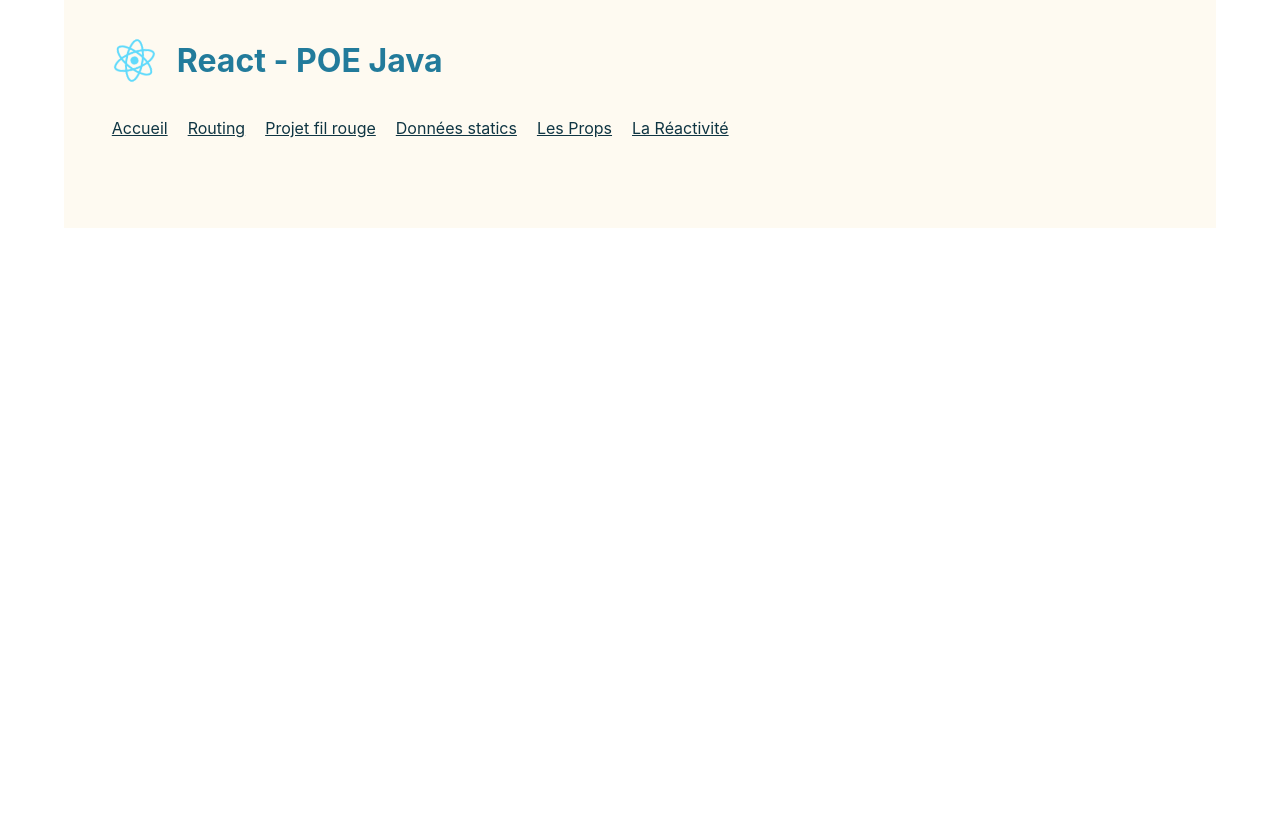
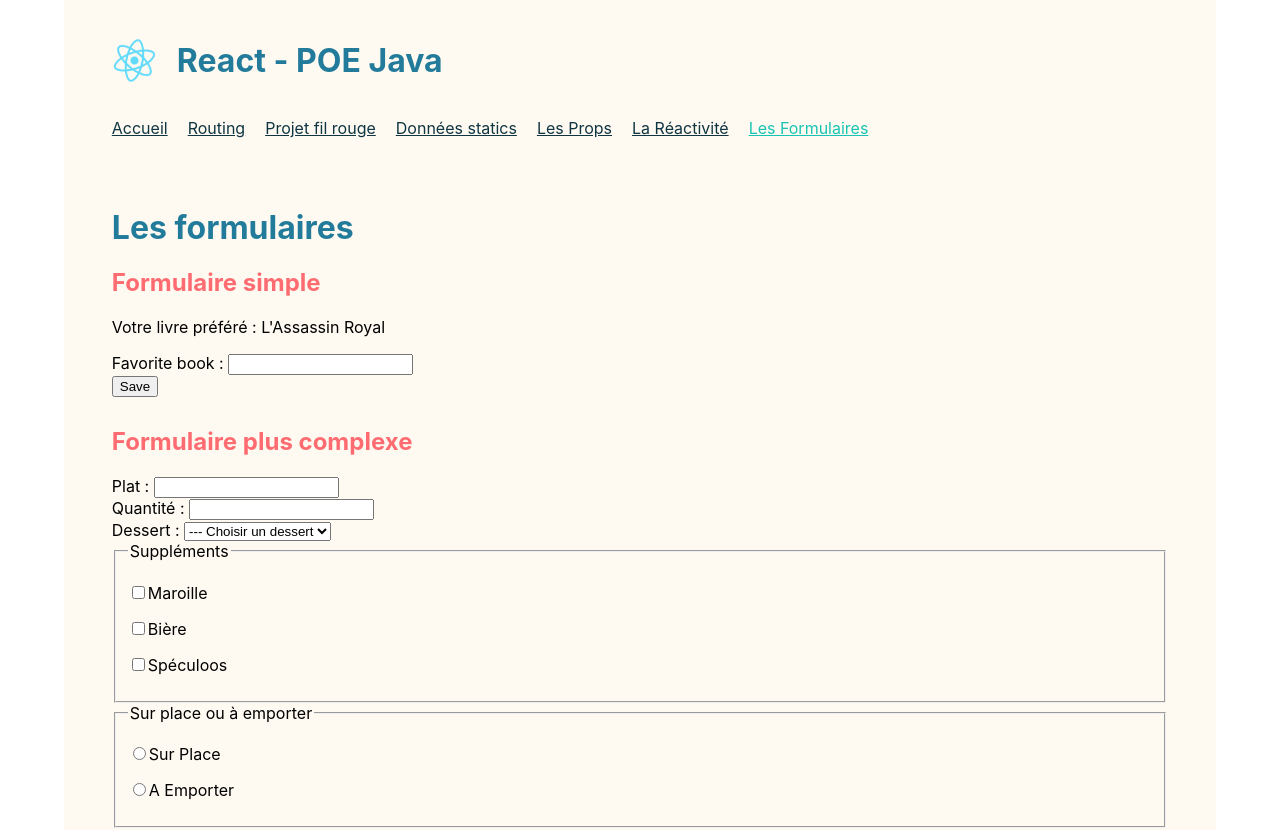
Before and after one commit to Maeglin1908/2022-07-18-react-redux, a React (Create React App) app in the folder react-poe-java/: page /forms in a window 1280 px wide. Shown: the top 830 px of the page. Before the commit the page ends 800 px from the top, so only its background shows below. Built offline with nearby package versions, Linux system fonts and the light colour scheme.

Commit message:
Addef forms (simple & more complex)

```diff
--- a/react-poe-java/src/App.js
+++ b/react-poe-java/src/App.js
@@ -1,6 +1,7 @@
 import { BrowserRouter, Route, Routes } from "react-router-dom";
 import Logo from "./components/Logo";
 import Navigation from "./components/Navigation";
+import Formulaire from "./pages/Formulaire";
 import Presentation from "./pages/Presentation";
 import Projet from "./pages/Projet";
 import Props from "./pages/Props";
@@ -26,6 +27,7 @@ function App() {
                         <Route path="/statics" element={<StaticData />} />
                         <Route path="/props" element={<Props />} />
                         <Route path="/reactivity" element={<Reactivity />} />
+                        <Route path="/forms" element={<Formulaire />} />
                     </Routes>
                 </main>
             </BrowserRouter>
--- a/react-poe-java/src/components/Navigation.js
+++ b/react-poe-java/src/components/Navigation.js
@@ -23,6 +23,9 @@ const Navigation = () => {
                 <li>
                     <NavLink to="/reactivity">La Réactivité</NavLink>
                 </li>
+                <li>
+                    <NavLink to="/forms">Les Formulaires</NavLink>
+                </li>
             </ul>
         </nav>
     );
--- /dev/null
+++ b/react-poe-java/src/pages/Formulaire.js
@@ -0,0 +1,131 @@
+import { useState } from "react";
+
+const Formulaire = function () {
+    const [book, setBook] = useState("L'Assassin Royal");
+    const [bookError, setBookError] = useState(false);
+    function saveBook(event) {
+        event.preventDefault();
+        const newBook = event.target?.book.value.trim();
+        if (newBook) {
+            setBook(newBook);
+            setBookError(false);
+            event.target.reset();
+        } else {
+            setBookError(true);
+        }
+    }
+    const [command, setCommand] = useState({});
+
+    function handleOrder(event) {
+        event.preventDefault();
+        const form = event.target;
+        const newOrder = {};
+        for (let i = 0; i < form.length; i++) {
+            const input = form[i];
+            const value = input.value;
+            const type = input.type;
+            const name = input.name;
+            const checked = ["checkbox", "radio"];
+            if (input.name) {
+                if (input.type === "checkbox") {
+                    if (input.checked) {
+                        newOrder[input.name] ??= [];
+                        newOrder[input.name].push(input.value);
+                    }
+                } else if (input.type === "radio") {
+                    if (input.checked) {
+                        newOrder[input.name] = input.value;
+                    }
+                } else {
+                    newOrder[input.name] = input.value;
+                }
+            }
+        }
+        setCommand(newOrder);
+        console.log(newOrder);
+    }
+
+    return (
+        <>
+            <h1>Les formulaires</h1>
+            <article>
+                <h2>Formulaire simple</h2>
+
+                <p>Votre livre préféré : {book}</p>
+
+                <form action="" onSubmit={saveBook}>
+                    <div>
+                        <label htmlFor="book">Favorite book : </label>
+                        <input id="book" name="book" type="text" />
+                        {bookError && (
+                            <p className="error" style={{ color: "red" }}>
+                                Veuillez entrer un titre
+                            </p>
+                        )}
+                    </div>
+                    <button type="submit">Save</button>
+                </form>
+            </article>
+
+            <article>
+                <h2>Formulaire plus complexe</h2>
+
+                <form onSubmit={handleOrder}>
+                    <div>
+                        <label htmlFor="plat">Plat : </label>
+                        <input type="text" name="plat" />
+                    </div>
+                    <div>
+                        <label htmlFor="quantity">Quantité : </label>
+                        <input type="number" name="quantity" />
+                    </div>
+                    <div>
+                        <label htmlFor="dessert">Dessert : </label>
+                        <select name="dessert" id="dessert">
+                            <option value="">--- Choisir un dessert</option>
+                            <option value="tiramisu">Tiramisu</option>
+                            <option value="fruits">Salade de fruits</option>
+                            <option value="glace">Glace</option>
+                        </select>
+                    </div>
+
+                    <fieldset>
+                        <legend>Suppléments</legend>
+                        <p>
+                            <input type="checkbox" id="sup1" name="sup" value="maroille" />
+                            <label htmlFor="sup1">Maroille</label>
+                        </p>
+                        <p>
+                            <input type="checkbox" id="sup2" name="sup" value="biere" />
+                            <label htmlFor="sup2">Bière</label>
+                        </p>
+                        <p>
+                            <input type="checkbox" id="sup3" name="sup" value="speculoos" />
+                            <label htmlFor="sup3">Spéculoos</label>
+                        </p>
+                    </fieldset>
+
+                    <fieldset>
+                        <legend>Sur place ou à emporter</legend>
+
+                        <p>
+                            <input type="radio" name="place" id="p1" value="place" />
+                            <label htmlFor="p1">Sur Place</label>
+                        </p>
+                        <p>
+                            <input type="radio" name="place" id="p2" value="emporter" />
+                            <label htmlFor="p2">A Emporter</label>
+                        </p>
+                    </fieldset>
+
+                    <p>
+                        <button type="submit">Valider la commande</button>
+                    </p>
+                </form>
+                <p>{JSON.stringify(command)}</p>
+            </article>
+        </>
+    );
+};
+
+export default Formulaire;
--- a/react-poe-java/src/pages/Reactivity.js
+++ b/react-poe-java/src/pages/Reactivity.js
@@ -17,10 +17,11 @@ const Reactivity = () => {
     }
 
     function changeUser() {
-    setUser({ prenom: "Jean" }); // pour modifier l'élément
+        // setUser({ prenom: "Jean" }); // pour modifier l'élément
         //setUser({nom : "Snow"}) // Ca écraserait le prenom
         const updated = { ...user };
         updated.nom = "Neige";
+        updated.prenom = "Jean";
         setUser(updated);
     }
 
@@ -54,12 +55,12 @@ const Reactivity = () => {
                 <h2>Evénements</h2>
 
                 <p>
-          En React, on gère les éléments comme en HTML : avec les attributs d'évenement (onClick, onSubmit, onMouseOver
-          ... )
+                    En React, on gère les éléments comme en HTML : avec les attributs d'évenement (onClick, onSubmit,
+                    onMouseOver ... )
                 </p>
                 <p>
-          On passe la fonction à appeler entre accolades, et sans parenthèses : React fournit automatiquement le
-          paramètre Event à la fonction appelée.
+                    On passe la fonction à appeler entre accolades, et sans parenthèses : React fournit automatiquement
+                    le paramètre Event à la fonction appelée.
                 </p>
                 <p>
                     <button onClick={boom}>Ne cliquez pas ici !</button>
@@ -86,7 +87,9 @@ const Reactivity = () => {
                     <button onClick={increment}>Incrémenter</button>
                 </p>
 
-        <p>La modification de compteur se fait bien, mais React ne met pas à jour le DOM de manière dynamique.</p>
+                <p>
+                    La modification de compteur se fait bien, mais React ne met pas à jour le DOM de manière dynamique.
+                </p>
             </article>
             <article>
                 <h2>Hook d'état</h2>
@@ -101,7 +104,9 @@ const Reactivity = () => {
                     <button onClick={increment2}>Incrémenter</button>
                 </p>
 
-        <p>Pour indiquer à Réact d'écouter des valeurs pour mettre à jour le DOM, il faut utiliser les Hooks.</p>
+                <p>
+                    Pour indiquer à Réact d'écouter des valeurs pour mettre à jour le DOM, il faut utiliser les Hooks.
+                </p>
                 <p>Le hook d'effet, useState, permet de gérer l'état d'une donnée.</p>
                 <p>useState() retourne un tableau contenant 2 valeurs :</p>
                 <ul>
@@ -126,8 +131,8 @@ const Reactivity = () => {
                 </p>
 
                 <p>
-          Dans un composant, on peut déclarer autant de hook d'état qu'on le souhaite, et ils peuvent prendre tout type
-          de valeur.
+                    Dans un composant, on peut déclarer autant de hook d'état qu'on le souhaite, et ils peuvent prendre
+                    tout type de valeur.
                 </p>
 
                 <ul>
```
Lines whose indentation alone changed are shown as unchanged.
